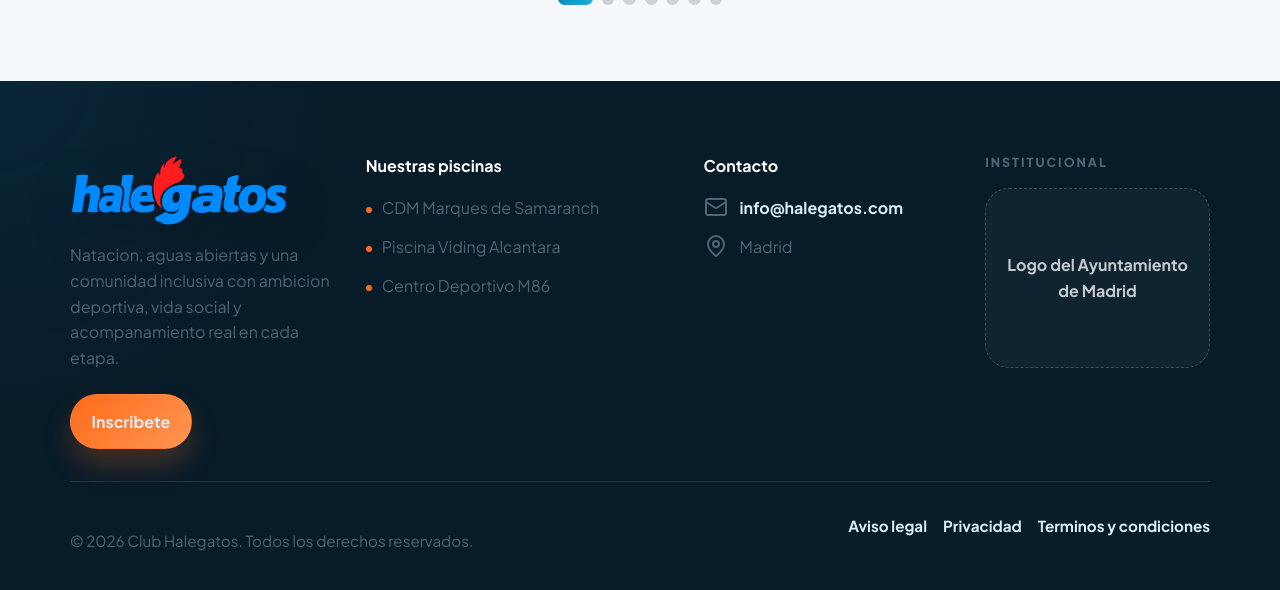
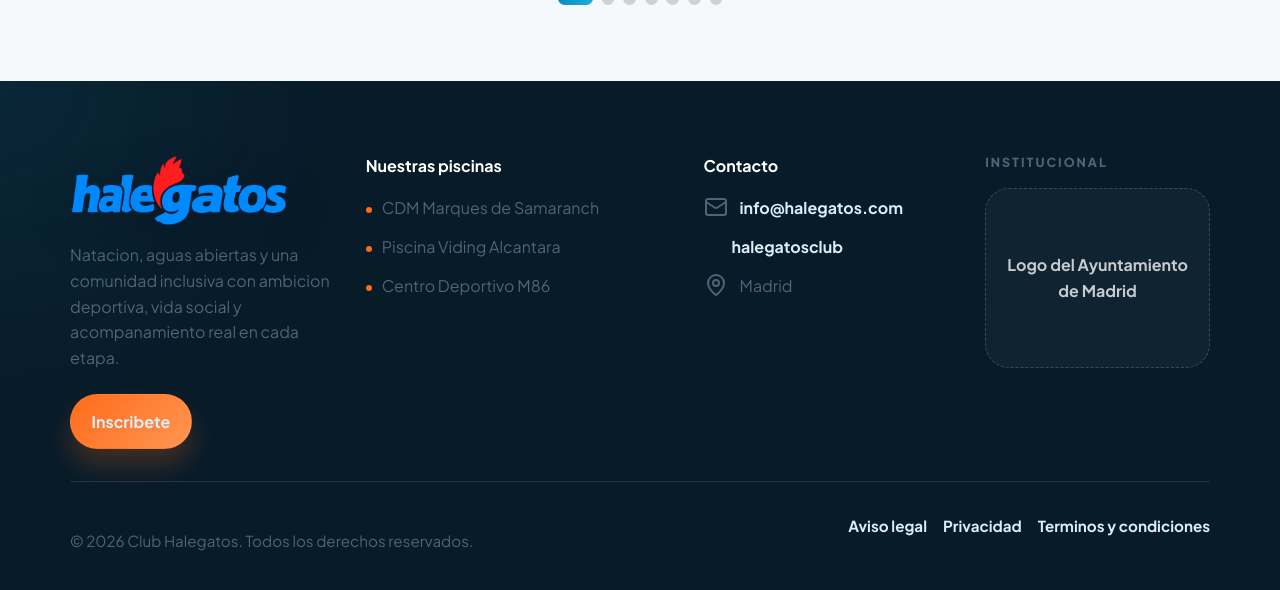
Before and after one commit to igallar98/HalegatosWeb-main, a Jekyll site: the page built from index.html, in a window 1280 px wide and 900 px high, scrolled down 2417 px, cut to the strip 300-890 px from the top of the window. Built offline with Jekyll 4.4.1, drawn with Linux system fonts in a browser that asks for light colours; nearby versions of some CDN libraries.

Commit message:
Update footer.html

```diff
--- a/_includes/footer.html
+++ b/_includes/footer.html
@@ -26,6 +26,10 @@
           <a href="mailto:info@halegatos.com">info@halegatos.com</a>
         </li>
         <li>
+          <i data-lucide="instagram"></i>
+          <a href="https://www.instagram.com/halegatosclub/" target="_blank" rel="noopener noreferrer">halegatosclub</a>
+        </li>
+        <li>
           <i data-lucide="map-pin"></i>
           <span>Madrid</span>
         </li>
```
